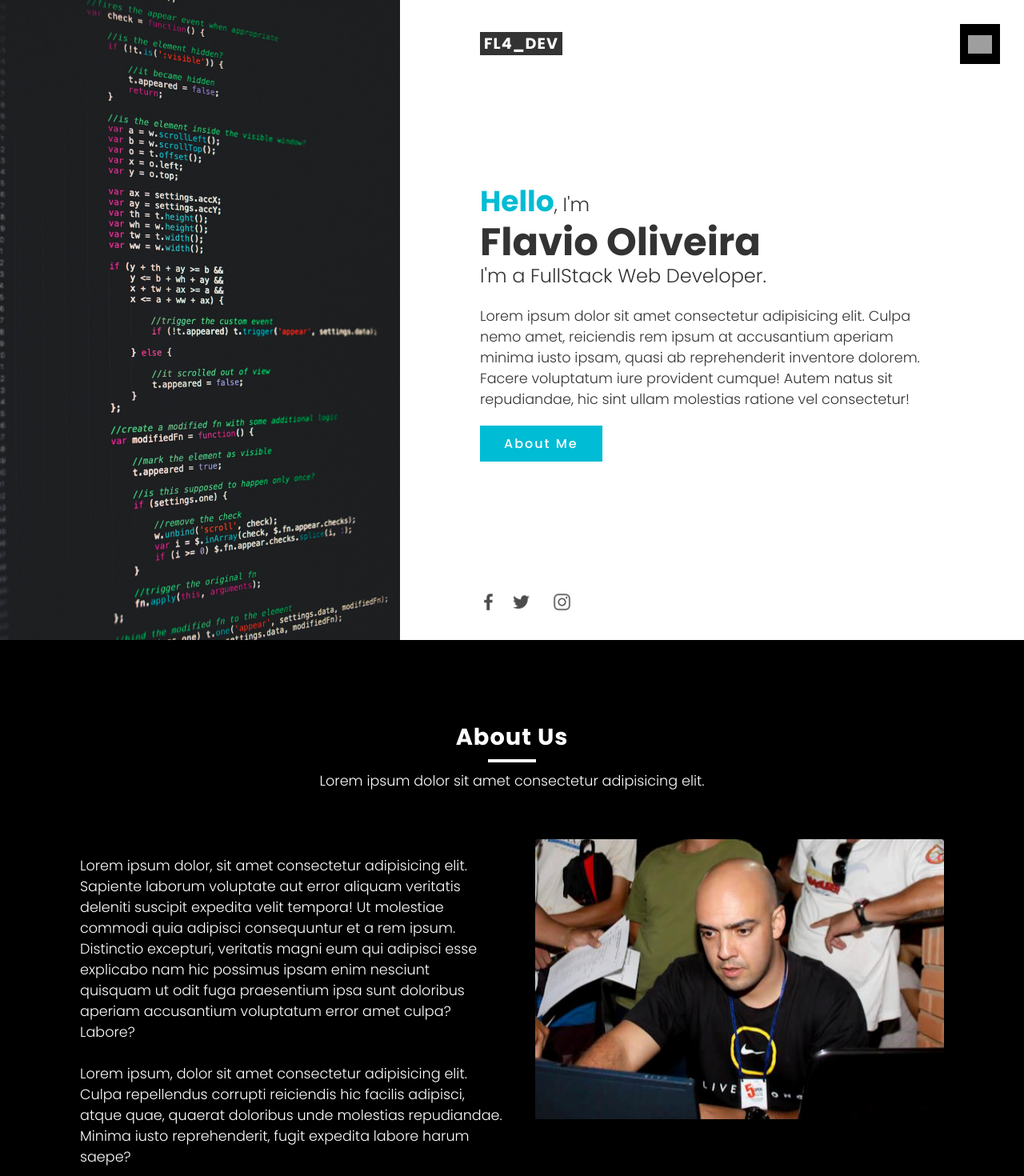
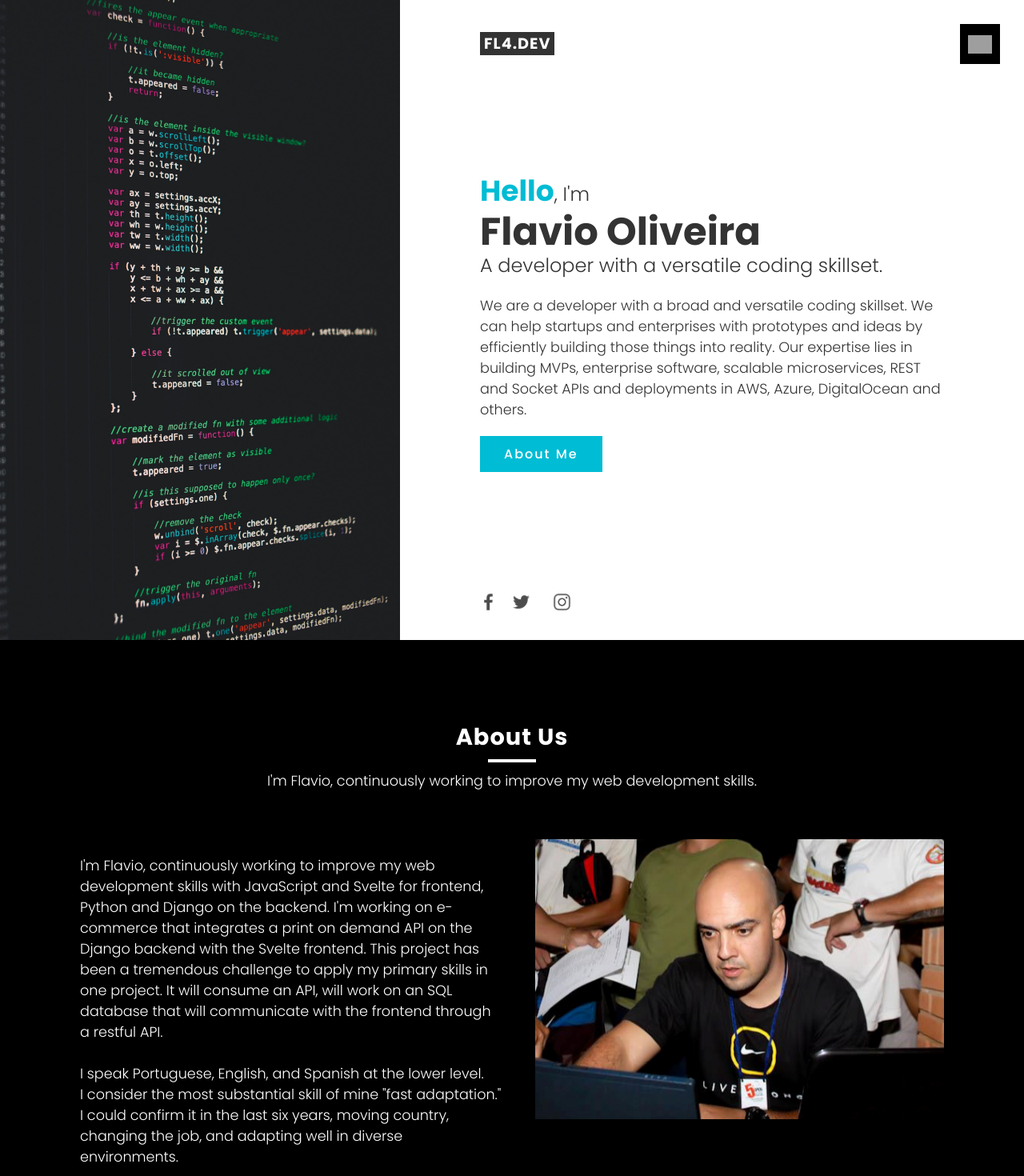
Before and after one commit to fl4viooliveira/fl4viooliveira.github.io, a Svelte app: page / in a window 1280 px wide. Shown: the top 1470 px of the page at 80% size. Built offline with nearby package versions, Linux system fonts and the light colour scheme; grey boxes are pictures that could not be loaded.

Commit message:
Home and About Us page description

```diff
--- a/src/Home.svelte
+++ b/src/Home.svelte
@@ -13,14 +13,13 @@
         <img src="images/bg.jpg" alt="">
     </div>
     <div class="contentBx">
-        <h5 class="logoText">Fl4_Dev</h5>
+        <h5 class="logoText">Fl4.Dev</h5>
         <div>
             <h4><span>Hello</span>, I'm</h4>
             <h2>Flavio Oliveira</h2>
-            <h4>I'm a FullStack Web Developer.</h4>
-            <p>Lorem ipsum dolor sit amet consectetur adipisicing elit. Culpa nemo amet, reiciendis rem ipsum at accusantium aperiam minima iusto ipsam, quasi ab reprehenderit inventore dolorem. Facere voluptatum iure provident cumque!
-            Autem natus sit repudiandae, hic sint ullam molestias ratione vel consectetur!</p>
-            <a href="#0" class="btn">About Me</a>
+            <h4>A developer with a versatile coding skillset.</h4>
+            <p>We are a developer with a broad and versatile coding skillset. We can help startups and enterprises with prototypes and ideas by efficiently building those things into reality. Our expertise lies in building MVPs, enterprise software, scalable microservices, REST and Socket APIs and deployments in AWS, Azure, DigitalOcean and others. </p>
+            <a href="#about" class="btn">About Me</a>
         </div>
         <ul class="sci">
             <li><a href="#0"><img src="images/facebook.png" alt="facebook"></a></li>
@@ -33,13 +32,15 @@
 <section class="about" id="about">
     <div class="title white">
         <h2>About Us</h2>
-        <p>Lorem ipsum dolor sit amet consectetur adipisicing elit.</p>
+        <p>I'm Flavio, continuously working to improve my web development skills.</p>
     </div>
     <div class="content">
         <div class="textBx">
             <p>
-                Lorem ipsum dolor, sit amet consectetur adipisicing elit. Sapiente laborum voluptate aut error aliquam veritatis deleniti suscipit expedita velit tempora! Ut molestiae commodi quia adipisci consequuntur et a rem ipsum.
-                Distinctio excepturi, veritatis magni eum qui adipisci esse explicabo nam hic possimus ipsam enim nesciunt quisquam ut odit fuga praesentium ipsa sunt doloribus aperiam accusantium voluptatum error amet culpa? Labore?<br><br>Lorem ipsum, dolor sit amet consectetur adipisicing elit. Culpa repellendus corrupti reiciendis hic facilis adipisci, atque quae, quaerat doloribus unde molestias repudiandae. Minima iusto reprehenderit, fugit expedita labore harum saepe?
+                I'm Flavio, continuously working to improve my web development skills with JavaScript and Svelte for frontend, Python and Django on the backend. I'm working on e-commerce that integrates a print on demand API on the Django backend with the Svelte frontend. This project has been a tremendous challenge to apply my primary skills in one project. It will consume an API, will work on an SQL database that will communicate with the frontend through a restful API.<br><br>
+                I speak Portuguese, English, and Spanish at the lower level.<br>
+                I consider the most substantial skill of mine "fast adaptation." I could confirm it in the last six years, moving country, changing the job, and adapting well in diverse environments.<br><br>
+                I used to be an athlete in Jiu Jitsu. I still compete, sometimes. I just described it because this experience helps me to push myself to be better day by day.
             </p>
         </div>
         <div class="imgBx">
```
Also changed, not shown: public/build/bundle.js, 1 other file (tests, documents, lock files or other folders).
